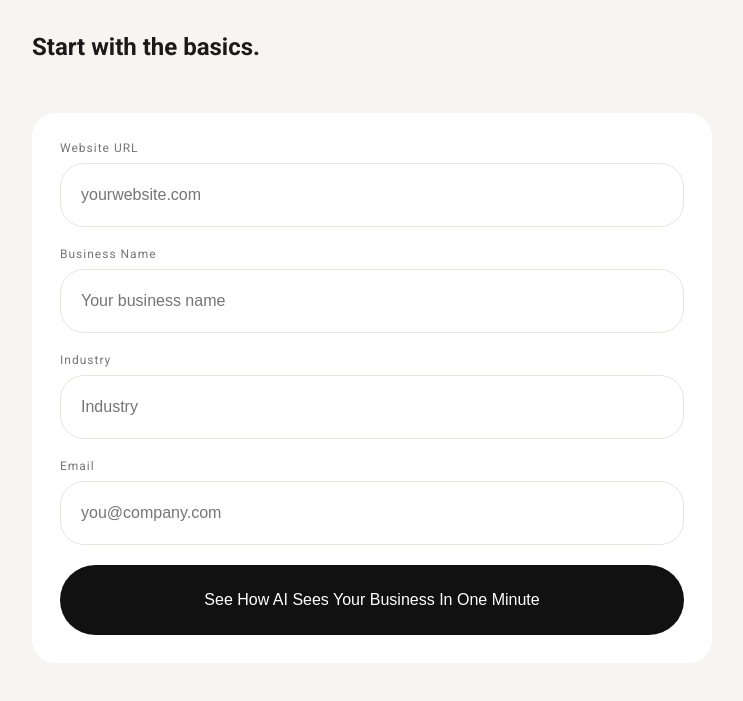
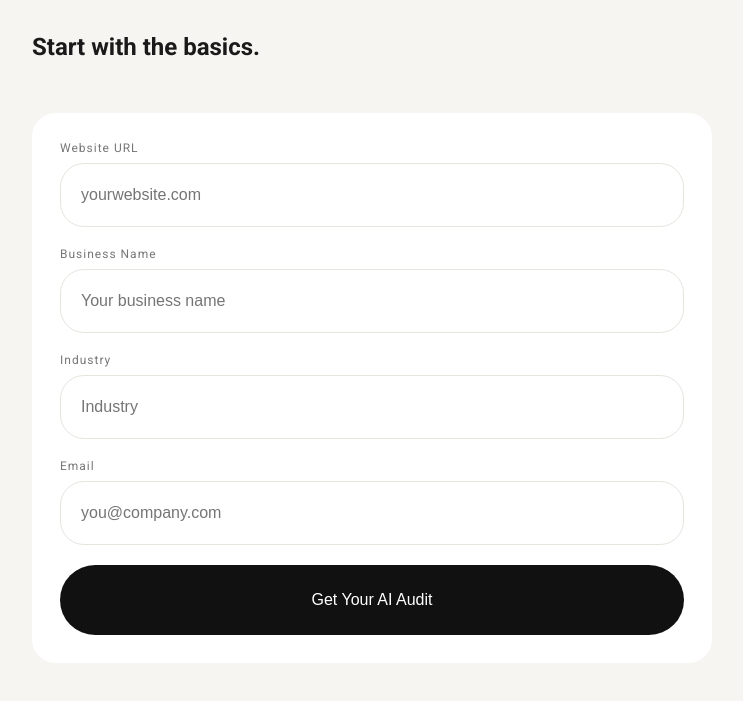
Before and after one commit to GetDamonAI/Audit2, a plain HTML site: page ssm-ai-audit/index.html in a window 1280 px wide. Shown: the part 626-1327 px from the top of the page, without its empty margins (268-1011 px from the left). Drawn offline with Linux system fonts and the light colour scheme.

Commit message:
Update index.html

```diff
--- a/ssm-ai-audit/index.html
+++ b/ssm-ai-audit/index.html
@@ -69,7 +69,7 @@ fbq('track', 'PageView');
           <input id="email" name="email" type="email" placeholder="you@company.com" required />
         </div>
 
-        <button type="submit" id="submit-button" class="primary-button">See How AI Sees Your Business In One Minute</button>
+        <button type="submit" id="submit-button" class="primary-button">Get Your AI Audit</button>
 
         <div id="thinking-status" class="thinking-status" hidden>
           <div class="thinking-dots" aria-hidden="true">
```
